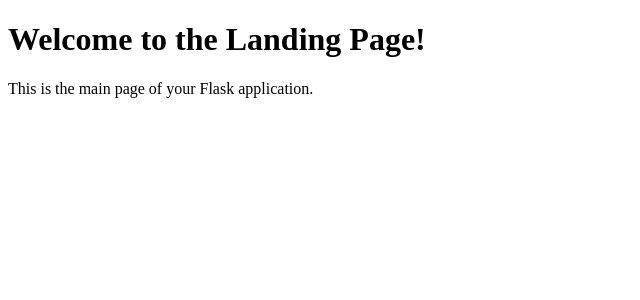
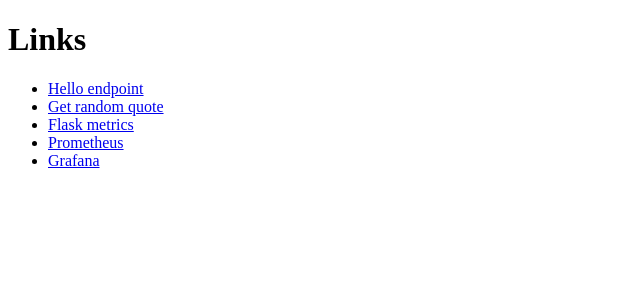
Before and after one commit to petter584/quote-generator, a Flask app: page / in a window 1280 px wide. Shown: the top 300 px of the page, without its empty margins (0-640 px from the left). Run offline with Flask 3, Linux system fonts and the light colour scheme.

Commit message:
pipeline

```diff
--- a/templates/index.html
+++ b/templates/index.html
@@ -1,10 +1,16 @@
 <!DOCTYPE html>
 <html>
 <head>
-    <title>Landing Page</title>
+  <title>Landing page</title>
 </head>
 <body>
-    <h1>Welcome to the Landing Page!</h1>
-    <p>This is the main page of your Flask application.</p>
+  <h1>Links</h1>
+  <ul>
+    <li><a href="http://34.201.2.135/hello">Hello endpoint</a></li>
+    <li><a href="http://34.201.2.135/quote">Get random quote</a></li>
+    <li><a href="http://34.201.2.135/metrics">Flask metrics</a></li>
+    <li><a href="http://34.201.2.135:9090">Prometheus</a></li>
+    <li><a href="http://34.201.2.135:3000">Grafana</a></li>
+  </ul>
 </body>
 </html>
```
